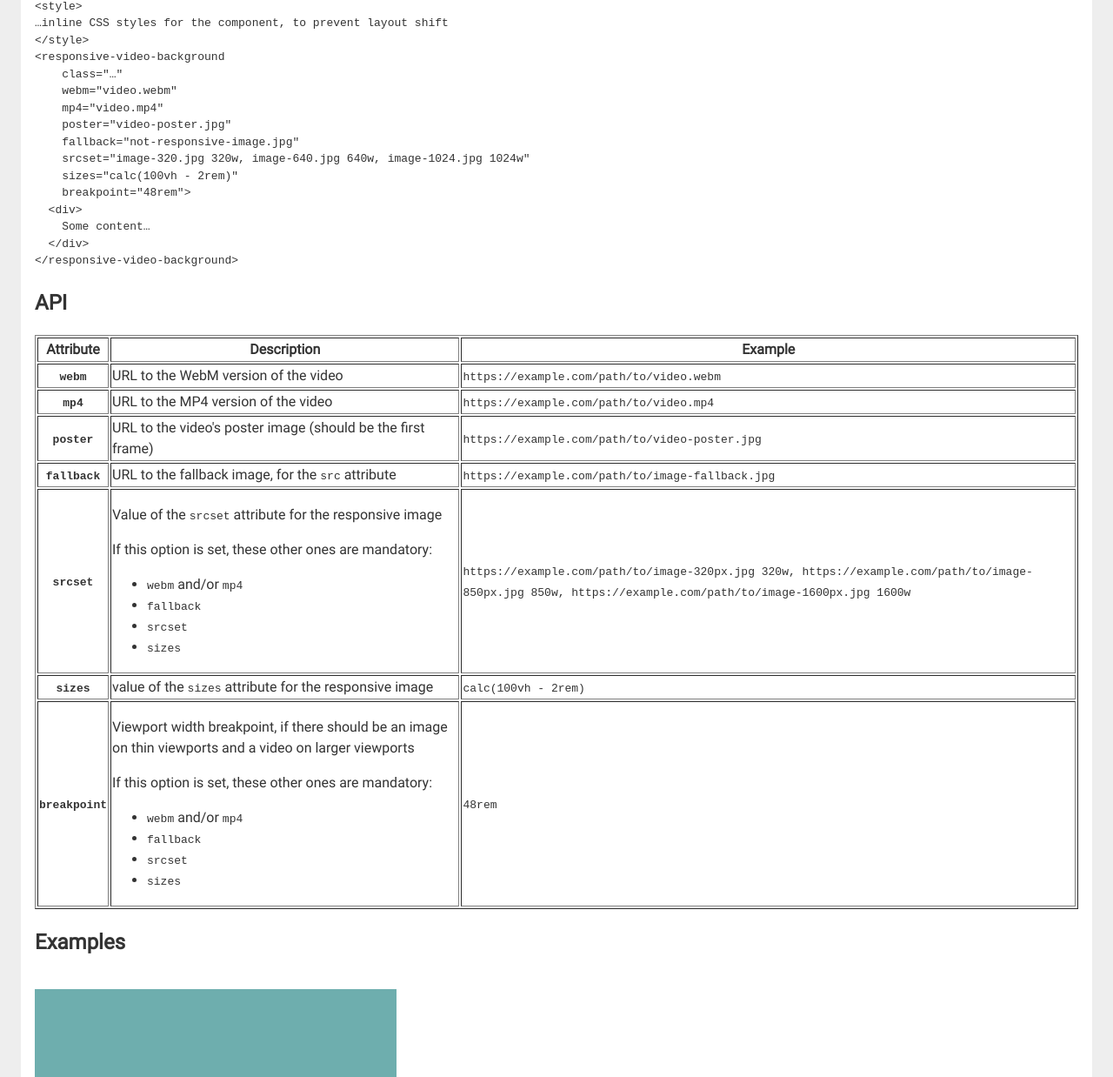
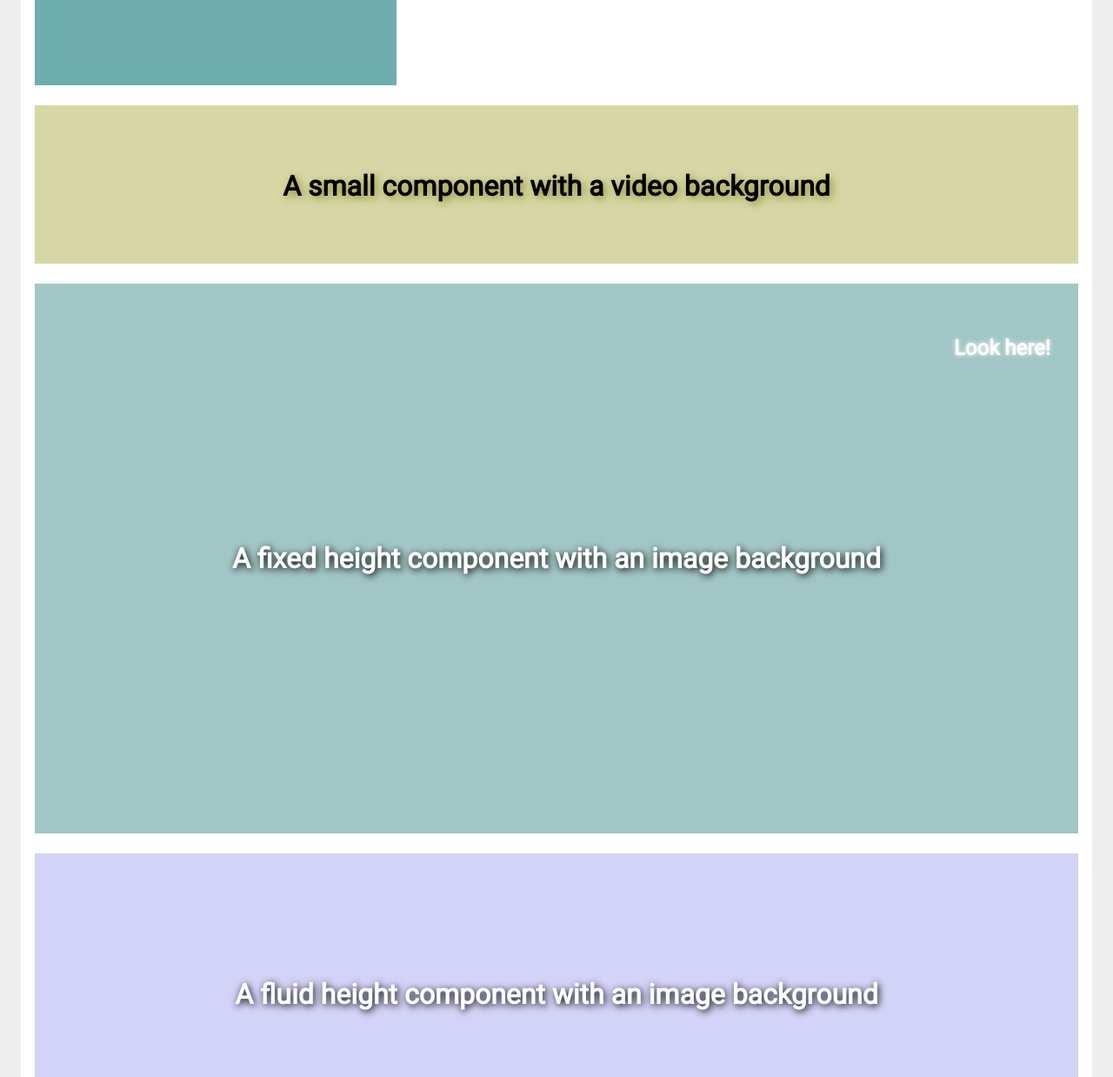
Before and after one commit to cleverage/responsive-video-background, a website with bundled scripts: page index.html in a window 1280 px wide. Shown: the part 718-1956 px from the top of the page at 87% size. Built offline with nearby package versions, Linux system fonts and the light colour scheme.

Commit message:
Move docs to the README

```diff
--- a/index.html
+++ b/index.html
@@ -15,10 +15,6 @@
         A Web Component that helps
         <strong>responsively using a video as the background of a content block</strong>.
       </p>
-      <p>
-        The video usage can be restricted to large viewports, with an image fallback on thinner
-        ones.
-      </p>
       <p class="github">
         <a href="https://github.com/cleverage/responsive-video-background/">
           View on github
@@ -30,15 +26,6 @@
           </svg>
         </a>
       </p>
-
-      <nav>
-        <ul>
-          <li><a href="#syntax">Syntax</a></li>
-          <li><a href="#api">API</a></li>
-          <li><a href="#examples">Examples</a></li>
-          <li><a href="#faq">FAQ</a></li>
-        </ul>
-      </nav>
 
       <responsive-video-background
         class="demo1"
@@ -53,109 +40,6 @@
         <p>A paragraph of text</p>
         <p>A second paragraph of text</p>
       </responsive-video-background>
-
-      <h2 id="syntax">Syntax</h2>
-
-      <p>Components configuration is done with attributes:</p>
-      <code
-        ><pre>
-&lt;style&gt;
-…inline CSS styles for the component, to prevent layout shift
-&lt;/style&gt;
-&lt;responsive-video-background
-    class="…"
-    webm="video.webm"
-    mp4="video.mp4"
-    poster="video-poster.jpg"
-    fallback="not-responsive-image.jpg"
-    srcset="image-320.jpg 320w, image-640.jpg 640w, image-1024.jpg 1024w"
-    sizes="calc(100vh - 2rem)"
-    breakpoint="48rem"&gt;
-  &lt;div&gt;
-    Some content…
-  &lt;/div&gt;
-&lt;/responsive-video-background&gt;
-</pre
-        ></code
-      >
-
-      <h2 id="api">API</h2>
-
-      <table border="1">
-        <thead>
-          <tr>
-            <th scope="col">Attribute</th>
-            <th scope="col">Description</th>
-            <th scope="col">Example</th>
-          </tr>
-        </thead>
-        <tbody>
-          <tr scope="row">
-            <th><code>webm</code></th>
-            <td>URL to the WebM version of the video</td>
-            <td><code>https://example.com/path/to/video.webm</code></td>
-          </tr>
-          <tr scope="row">
-            <th><code>mp4</code></th>
-            <td>URL to the MP4 version of the video</td>
-            <td><code>https://example.com/path/to/video.mp4</code></td>
-          </tr>
-          <tr scope="row">
-            <th><code>poster</code></th>
-            <td>URL to the video's poster image (should be the first frame)</td>
-            <td><code>https://example.com/path/to/video-poster.jpg</code></td>
-          </tr>
-          <tr scope="row">
-            <th><code>fallback</code></th>
-            <td>URL to the fallback image, for the <code>src</code> attribute</td>
-            <td><code>https://example.com/path/to/image-fallback.jpg</code></td>
-          </tr>
-          <tr scope="row">
-            <th><code>srcset</code></th>
-            <td>
-              <p>Value of the <code>srcset</code> attribute for the responsive image</p>
-              <p>If this option is set, these other ones are mandatory:</p>
-              <ul>
-                <li><code>webm</code> and/or <code>mp4</code></li>
-                <li><code>fallback</code></li>
-                <li><code>srcset</code></li>
-                <li><code>sizes</code></li>
-              </ul>
-            </td>
-            <td>
-              <code
-                >https://example.com/path/to/image-320px.jpg 320w,
-                https://example.com/path/to/image-850px.jpg 850w,
-                https://example.com/path/to/image-1600px.jpg 1600w</code
-              >
-            </td>
-          </tr>
-          <tr scope="row">
-            <th><code>sizes</code></th>
-            <td>value of the <code>sizes</code> attribute for the responsive image</td>
-            <td><code>calc(100vh - 2rem)</code></td>
-          </tr>
-          <tr scope="row">
-            <th><code>breakpoint</code></th>
-            <td>
-              <p>
-                Viewport width breakpoint, if there should be an image on thin viewports and a video
-                on larger viewports
-              </p>
-              <p>If this option is set, these other ones are mandatory:</p>
-              <ul>
-                <li><code>webm</code> and/or <code>mp4</code></li>
-                <li><code>fallback</code></li>
-                <li><code>srcset</code></li>
-                <li><code>sizes</code></li>
-              </ul>
-            </td>
-            <td><code>48rem</code></td>
-          </tr>
-        </tbody>
-      </table>
-
-      <h2 id="examples">Examples</h2>
 
       <responsive-video-background
         class="demo2"
@@ -198,16 +82,6 @@
         </div>
       </responsive-video-background>
 
-      <h2 id="faq">FAQ</h2>
-
-      <dl>
-        <dt>Why isn't the image switching to a video when the viewport becomes larger?</dt>
-        <dd>
-          This is not a bug. The idea is to prevent a strong visual change when the user changes the
-          viewport, either by resizing the browser, or rotating the device.
-        </dd>
-      </dl>
-    </div>
     <script type="module" src="./demo/app.js"></script>
   </body>
 </html>
```
Also changed, not shown: README.md.
